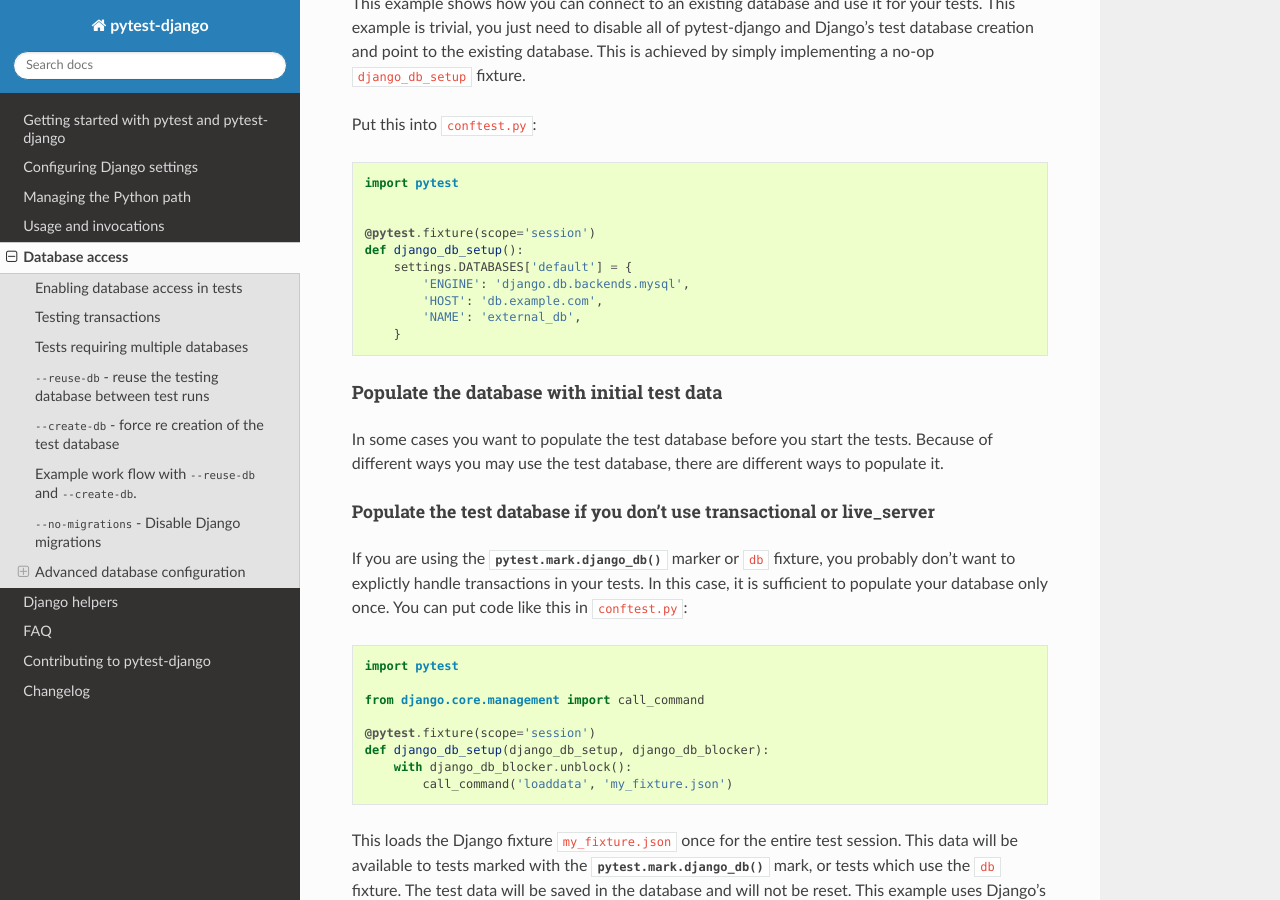
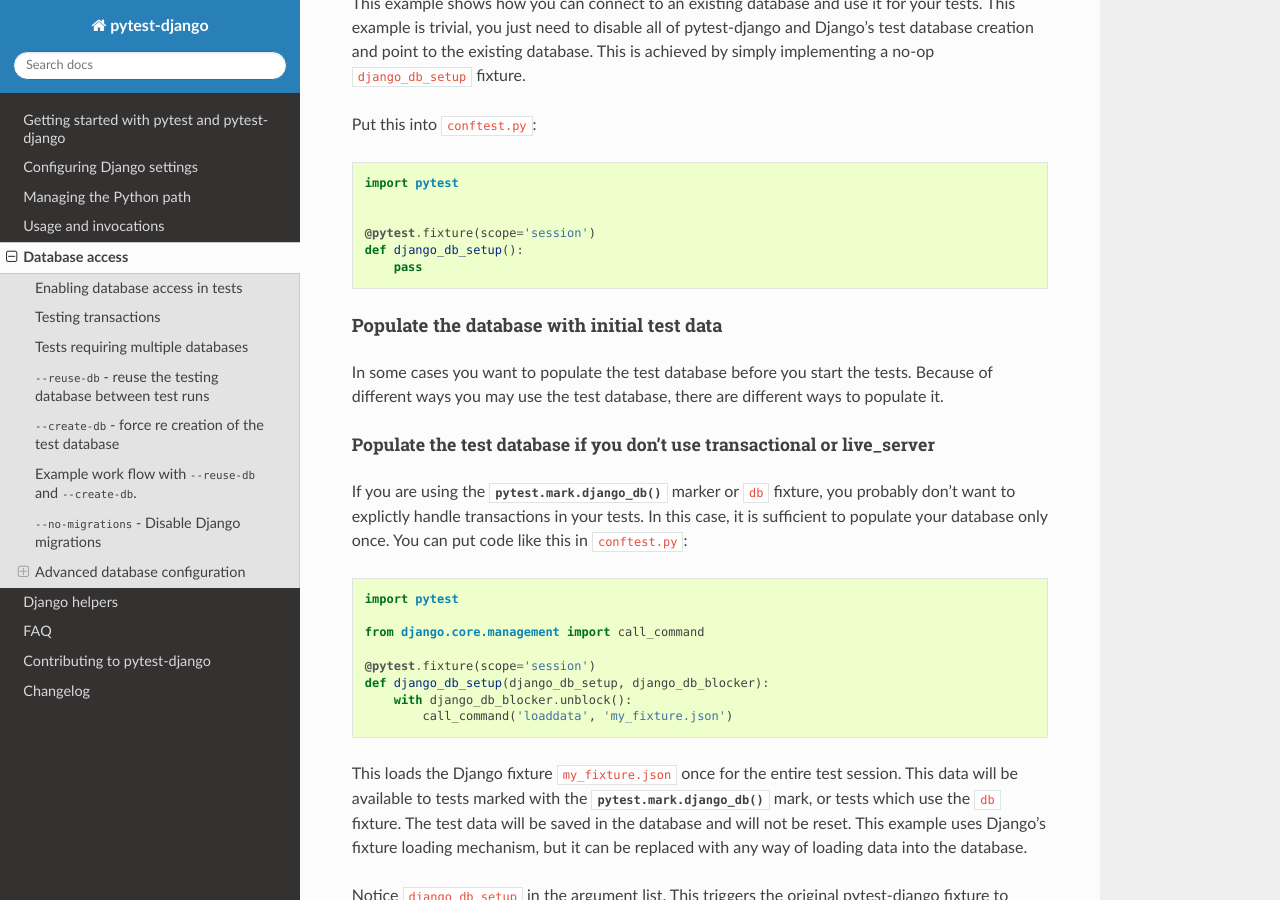
Before and after one commit to pytest-dev/pytest-django, a Sphinx documentation site: the page built from docs/database.rst, in a window 1280 px wide and 900 px high, scrolled down 7760 px. Built offline with Sphinx 7.4.7 and the Read the Docs theme 2.0.0, drawn with Linux system fonts in a browser that asks for light colours; cross-references to code outside the pages are shown as plain code.

Commit message:
Better Example for django_db_setup no-op

```diff
--- a/docs/database.rst
+++ b/docs/database.rst
@@ -368,11 +368,7 @@
 
     @pytest.fixture(scope='session')
     def django_db_setup():
-        settings.DATABASES['default'] = {
-            'ENGINE': 'django.db.backends.mysql',
-            'HOST': 'db.example.com',
-            'NAME': 'external_db',
-        }
+        pass
 
 
 Populate the database with initial test data
```
